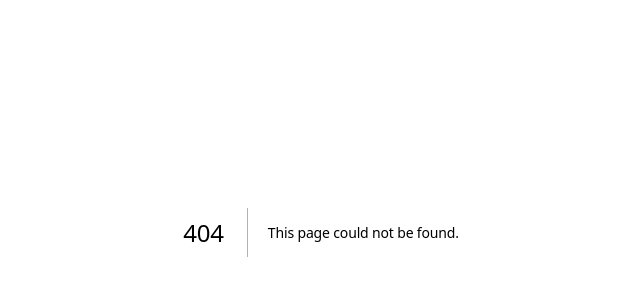
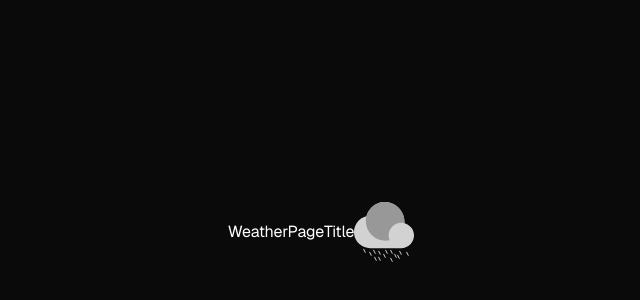
Before and after one commit to Amarprasad33/craft, a Next.js app: page /weather in a window 1280 px wide. Before the commit this address had no page. Shown: the part 168-468 px from the top of the page, without its empty margins (319-959 px from the left). Built offline with nearby package versions, Linux system fonts and the light colour scheme.

Commit message:
weather icon strt

```diff
--- /dev/null
+++ b/src/app/(animated-icons)/weather/page.tsx
@@ -0,0 +1,37 @@
+
+
+export default function WeatherPage() {
+    return (
+
+        <div className="w-full min-h-screen flex justify-center items-center">
+            WeatherPage
+            <div>Title</div>
+            <WeatherIcon />
+        </div>
+    )
+}
+
+
+const WeatherIcon = () => {
+    return (
+        <svg width="60" height="60" viewBox="0 0 60 60" fill="none" xmlns="http://www.w3.org/2000/svg">
+            <path fill-rule="evenodd" clip-rule="evenodd" d="M30.8289 2.35046e-05C35.9567 2.35046e-05 40.9069 2.03662 44.5901 5.66212C48.2663 9.27098 50.3783 14.1791 50.4714 19.3298L50.5014 21.1784C53.4894 21.9553 56.0918 23.7946 57.8213 26.352C59.5509 28.9094 60.289 32.0096 59.8975 35.072C59.5061 38.1344 58.0118 40.9491 55.6946 42.9892C53.3773 45.0293 50.396 46.1549 47.3086 46.1553H16.1538C12.1971 46.1551 8.37798 44.7028 5.42091 42.0738C2.46383 39.4448 0.574465 35.822 0.111163 31.8925C-0.35214 27.9629 0.642847 24 2.9074 20.7554C5.17196 17.5107 8.54858 15.21 12.3968 14.2897C13.2207 11.034 14.8962 8.05628 17.2512 5.66212C19.0257 3.86494 21.14 2.43879 23.4711 1.46671C25.8021 0.494628 28.3033 -0.00394489 30.8289 2.35046e-05Z" fill="#D2D2D2" />
+            <path d="M30.8305 2.53498e-05C28.3047 -0.00409619 25.8033 0.494401 23.472 1.46648C21.1408 2.43857 19.0263 3.8648 17.2516 5.66212C15.4832 7.46562 14.0914 9.60298 13.1571 11.9497C12.2229 14.2964 11.7649 16.8056 11.8099 19.331C11.9024 24.4825 14.0145 29.3916 17.6912 33.001C21.3587 36.6193 26.3005 38.6527 31.4524 38.6631C32.8405 38.6631 34.2102 38.5131 35.5429 38.2246C34.608 35.914 34.3742 33.3792 34.8706 30.9365C35.367 28.4938 36.5716 26.2513 38.3342 24.4888C39.8875 22.9356 41.8173 21.8121 43.9349 21.2282C46.0525 20.6443 48.2855 20.62 50.4153 21.1576C50.463 20.5522 50.4822 19.9437 50.473 19.3321C50.3799 14.1809 48.2674 9.27223 44.5905 5.66327C40.9235 2.0448 35.9822 0.0110857 30.8305 2.53498e-05Z" fill="#989898" />
+            <line x1="45.6708" y1="49.2236" x2="47.2236" y2="52.3292" stroke="#CFCFCF" stroke-linecap="round" />
+            <line x1="52.6708" y1="50.2236" x2="54.2236" y2="53.3292" stroke="#CFCFCF" stroke-linecap="round" />
+            <line x1="40.6708" y1="52.2236" x2="42.2236" y2="55.3292" stroke="#CFCFCF" stroke-linecap="round" />
+            <line x1="36.6708" y1="48.2236" x2="38.2236" y2="51.3292" stroke="#CFCFCF" stroke-linecap="round" />
+            <line x1="36.6708" y1="56.2236" x2="38.2236" y2="59.3292" stroke="#CFCFCF" stroke-linecap="round" />
+            <line x1="43.6708" y1="53.2236" x2="45.2236" y2="56.3292" stroke="#CFCFCF" stroke-linecap="round" />
+            <line x1="29.6708" y1="52.2236" x2="31.2236" y2="55.3292" stroke="#CFCFCF" stroke-linecap="round" />
+            <line x1="20.6708" y1="55.2236" x2="22.2236" y2="58.3292" stroke="#CFCFCF" stroke-linecap="round" />
+            <line x1="31.6708" y1="48.2236" x2="33.2236" y2="51.3292" stroke="#CFCFCF" stroke-linecap="round" />
+            <line x1="19.6708" y1="48.2236" x2="21.2236" y2="51.3292" stroke="#CFCFCF" stroke-linecap="round" />
+            <line x1="9.67082" y1="47.2236" x2="11.2236" y2="50.3292" stroke="#CFCFCF" stroke-linecap="round" />
+            <line x1="24.6708" y1="49.2236" x2="26.2236" y2="52.3292" stroke="#CFCFCF" stroke-linecap="round" />
+            <line x1="24.6708" y1="55.2236" x2="26.2236" y2="58.3292" stroke="#CFCFCF" stroke-linecap="round" />
+            <line x1="15.6708" y1="50.2236" x2="17.2236" y2="53.3292" stroke="#CFCFCF" stroke-linecap="round" />
+        </svg>
+
+    )
+}
```
